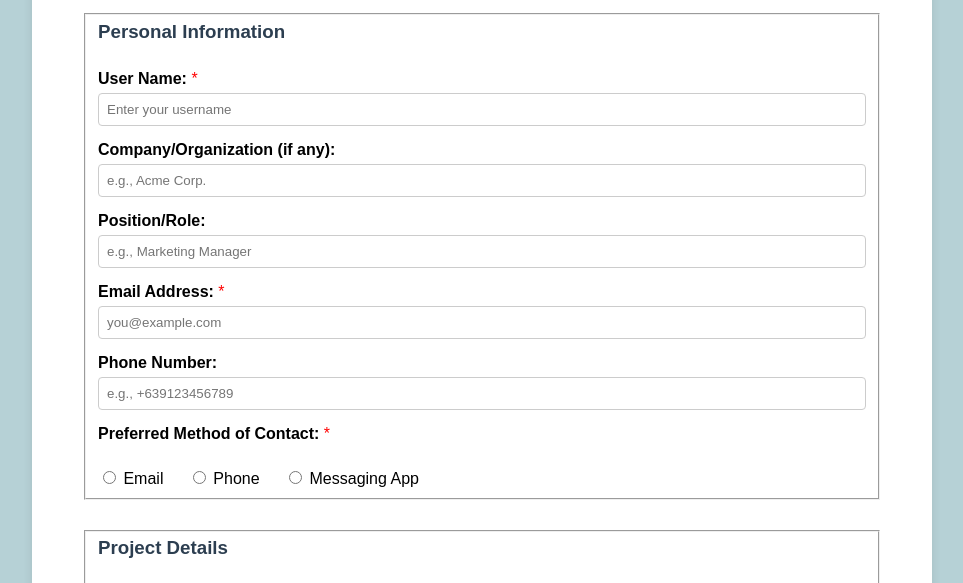
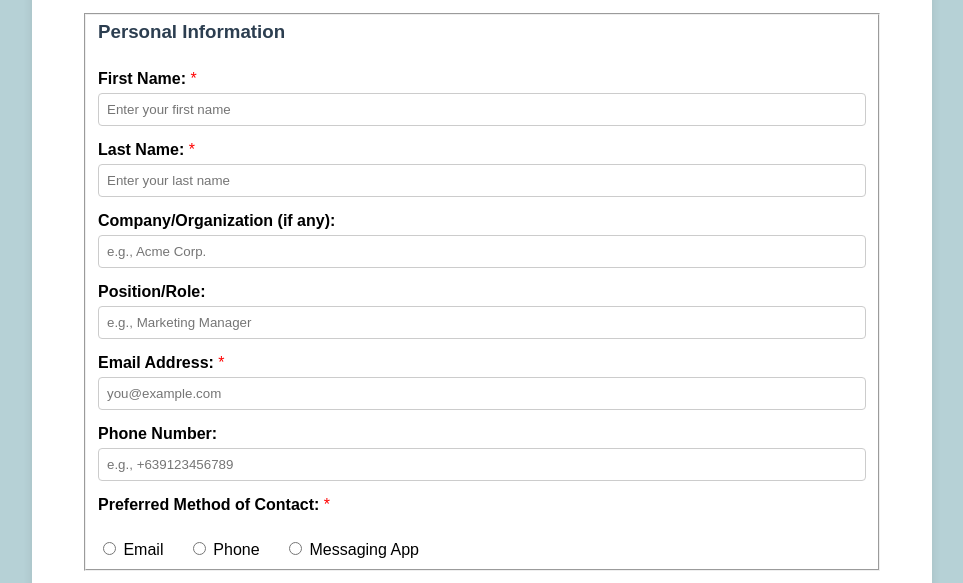
Before and after one commit to janethcajara/Web_2, a plain HTML site: page web_forms/index.html in a window 1280 px wide. Shown: the part 215-798 px from the top of the page, without its empty margins (158-1121 px from the left). Drawn offline with Linux system fonts and the light colour scheme.

Commit message:
starter pack

```diff
--- a/web_forms/index.html
+++ b/web_forms/index.html
@@ -18,8 +18,11 @@
         <div class="section">
             <fieldset>
             <h3>Personal Information</h3>
-            <label for="Username">User Name: <span class="required">*</span></label>
-            <input type="text" id="username" name="username" placeholder="Enter your username" required />
+            <label for="Firstname">First Name: <span class="required">*</span></label>
+            <input type="text" id="firstname" name="firstname" placeholder="Enter your first name" required />
+
+            <label for="Lastname">Last Name: <span class="required">*</span></label>
+            <input type="text" id="lastname" name="lastname" placeholder="Enter your last name" required />
 
             <label for="company">Company/Organization (if any):</label>
             <input type="text" id="company" name="company" placeholder="e.g., Acme Corp." />
```
